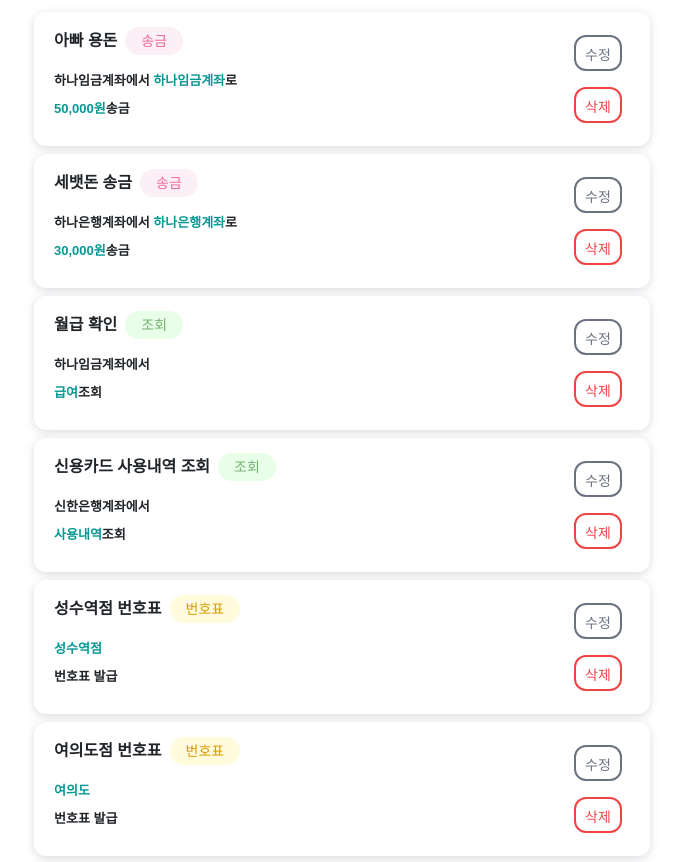
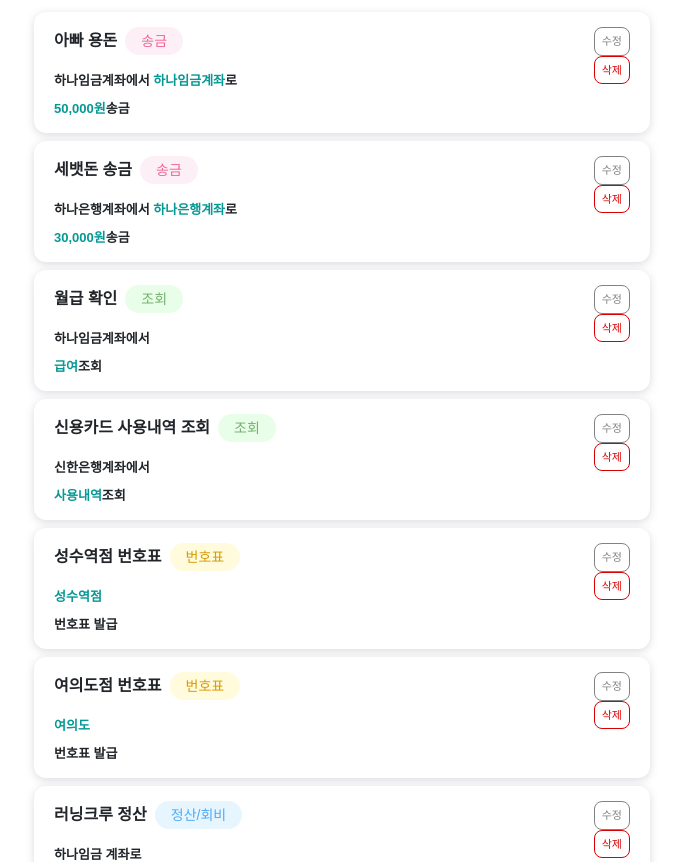
Before and after one commit to KeywordHanaro/KeywordHanaro_FE, a Next.js app: page /test in a window 1280 px wide. Shown: the top 862 px of the page, without its empty margins (298-981 px from the left). Built offline with nearby package versions, Linux system fonts and the light colour scheme.

Commit message:
[design] : Button 디자인 수정

```diff
--- a/app/globals.css
+++ b/app/globals.css
@@ -75,19 +75,19 @@
     @apply flex flex-col text-right p-2 relative;
   }
   .btn-sm {
-    @apply text-center text-sm font-bold w-[116px] h-[40px] m-2;
+    @apply text-center text-sm font-bold w-[116px] h-[40px];
   }
   .btn-md {
-    @apply text-center text-sm font-bold w-[150px] h-[50px] m-2;
+    @apply text-center text-sm font-bold w-[150px] h-[50px];
   }
   .btn-lg {
-    @apply text-center text-sm font-bold w-[300px] h-[50px] m-2;
+    @apply text-center text-sm font-bold w-[300px] h-[50px];
   }
   .btn-edit {
-    @apply text-sm text-gray-500 border-gray-500 bg-transparent w-12 h-9 border-2 m-2;
+    @apply text-[11px] text-subGray border-subGray bg-white  border-[0.5px];
   }
   .btn-del {
-    @apply text-sm text-red-500 border-red-500 bg-transparent w-12 h-9 border-2 m-2;
+    @apply text-[11px] text-errorRed border-errorRed bg-white border-[0.5px];
   }
 }
 
--- a/components/atoms/Button.tsx
+++ b/components/atoms/Button.tsx
@@ -35,10 +35,12 @@ export const Button = ({
   );
 };
 
-
 export const EditButton = (props: ButtonProps) => {
   return (
-    <button className={clsx('p-2 rounded-xl', 'btn-edit')} {...props}>
+    <button
+      className={clsx('px-[7px] py-[5px] rounded-[8px]', 'btn-edit')}
+      {...props}
+    >
       수정
     </button>
   );
@@ -46,7 +48,10 @@ export const EditButton = (props: ButtonProps) => {
 
 export const DelButton = (props: ButtonProps) => {
   return (
-    <button className={clsx('p-2 rounded-xl', 'btn-del')} {...props}>
+    <button
+      className={clsx('px-[7px] py-[5px] rounded-[8px]', 'btn-del')}
+      {...props}
+    >
       삭제
     </button>
   );
```
